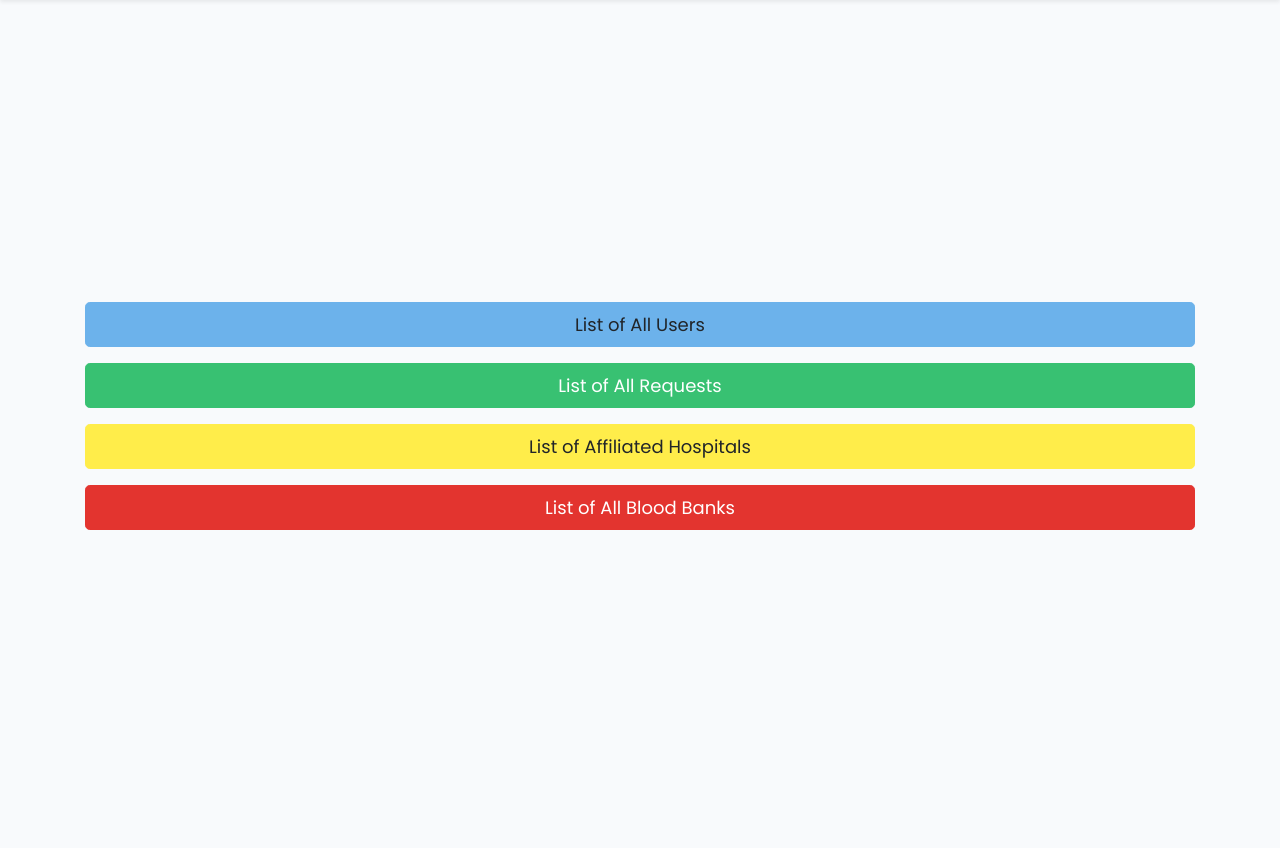
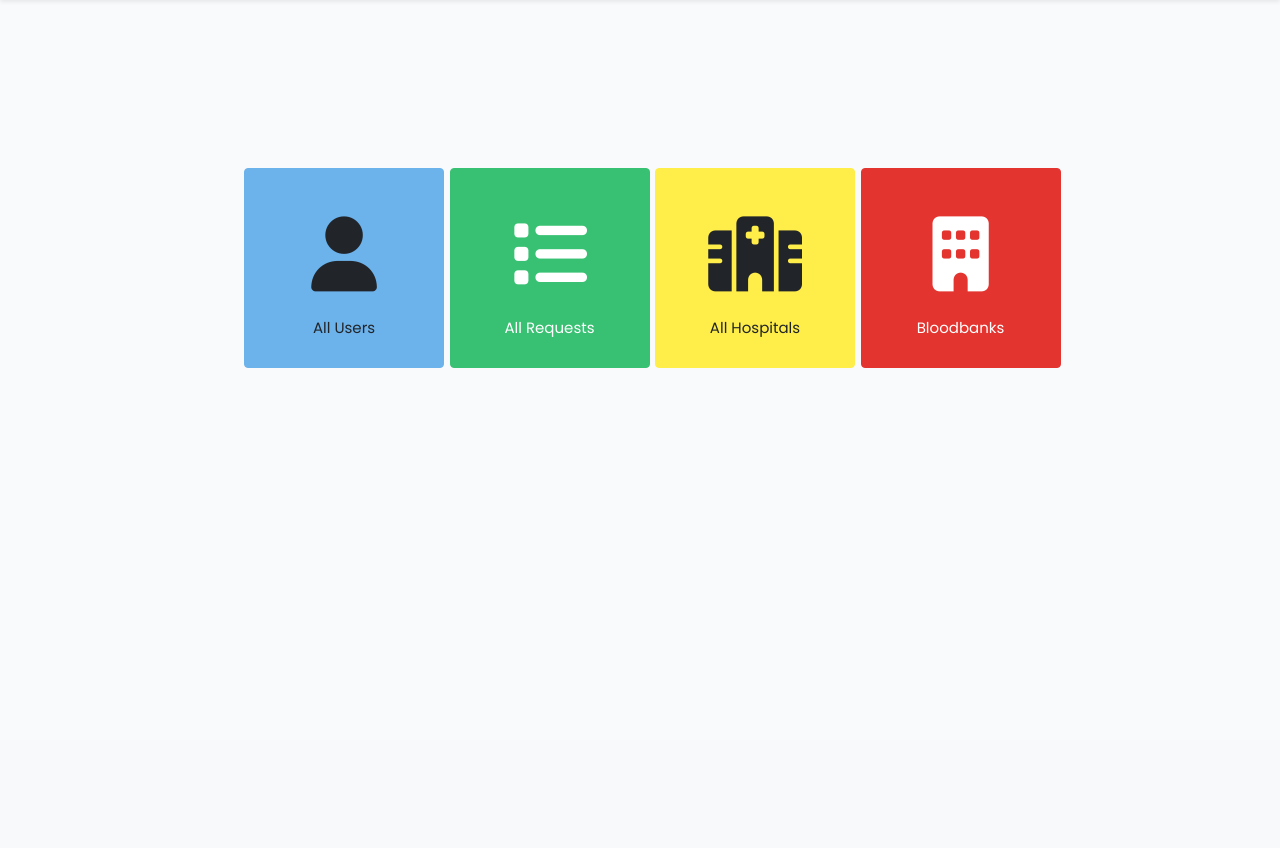
Before and after one commit to Carlina04/BLOODPLUS, a Laravel app: page /adminnav in a window 1280 px wide. Shown: the part 60-908 px from the top of the page. After the commit the page ends 428 px from the top, so only its background shows below. Run offline with Laravel 8, Linux system fonts and the light colour scheme; the visitor is signed in with stand-in values (Sample User, id 1); style sheets or scripts are compiled from the project's sources; some libraries are stand-ins or nearby versions.

Commit message:
sam was here

```diff
--- a/public/css/style.css
+++ b/public/css/style.css
@@ -261,3 +261,21 @@ label{
 .input-label{
     background-color: transparent;
 }
+
+.adminnav .btn-sm-lg {
+    width: 200px;
+    height: 200px;
+    text-align: center;
+    font-size: 15px;
+  }
+.adminnav .row {
+    margin: 10em;
+}
+
+.btn-light {
+    border-radius: 50%;
+}
+
+.col-sm-4 h4{
+    padding-top:10px;
+}
--- a/resources/views/adminnav.blade.php
+++ b/resources/views/adminnav.blade.php
@@ -1,19 +1,35 @@
 @extends('layouts.admin')
 
 @section('content')
-    <div id="front" class="text-center m-0 d-flex flex-column justify-content-center">
-    	<div class="container">
-            <div class="form-group">
-                <a href="/allusers" class="btn btn-info btn-lg btn-block">List of All Users</a>
-            </div>
-            <div class="form-group">
-                <a href="/allrequests" class="btn btn-success btn-lg btn-block">List of All Requests</a>
-            </div>
-            <div class="form-group">
-                <a href="/allhospitals" class="btn btn-warning btn-lg btn-block">List of Affiliated Hospitals</a>
-            </div>
-            <div class="form-group">
-                <a href="/bloodbanks" class="btn btn-danger btn-lg btn-block">List of All Blood Banks</a>
+    <div class="adminnav">
+        <div class="container text-center">
+            <div class="row align-center">
+                <div class="col-sm-3">
+                    <a href="/allusers" class="btn btn-sm-lg btn-info p-5">
+                        <i class="fa fa-user fa-5x"></i><br>
+                        <br>
+                        All Users
+                    </a>
+                </div>
+                <div class="col-sm-3">
+                    <a href="/allrequests" class="btn btn-sm-lg btn-success p-5">
+                        <i class="fa fa-list fa-5x"></i><br><br>
+                        All Requests
+                    </a>
+                </div>
+                <div class="col-sm-3">
+                    <a href="/allhospitals" class="btn btn-sm-lg btn-warning p-5">
+                        <i class="fa fa-hospital fa-5x"></i><br><br>
+                        All Hospitals
+                    </a>
+                </div>
+                <div class="col-sm-3">
+                    <a href="/bloodbanks" class="btn btn-sm-lg btn-danger p-5">
+                        <i class="fa fa-building fa-5x"></i><br><br>
+                        Bloodbanks
+                    </a>
+                </p>
+                </div>
             </div>
         </div>
     </div>
--- a/resources/views/allhospitals.blade.php
+++ b/resources/views/allhospitals.blade.php
@@ -16,7 +16,7 @@
         </div>
 
         <div class="container p-3 mt-4 rounded shadow-sm">
-            <table class="table table-bordered">
+            <table class="table table-bordered table-hover text-center">
             <thead class="thead-light">
                 <tr>
                 <th scope="col">Hospital Name</th>
```
Also changed, not shown: app/Http/Controllers/UserController.php (+11 -1 lines), resources/views/allrequests.blade.php (+7 -1 lines), resources/views/home.blade.php (+12 -6 lines), resources/views/myrequests.blade.php (+19 -8 lines), resources/views/userpage-admin.blade.php (added, +37 -0 lines), app/Models/bloodbank_stocks.php (renamed from app/Models/BloodBankStocks.php).
